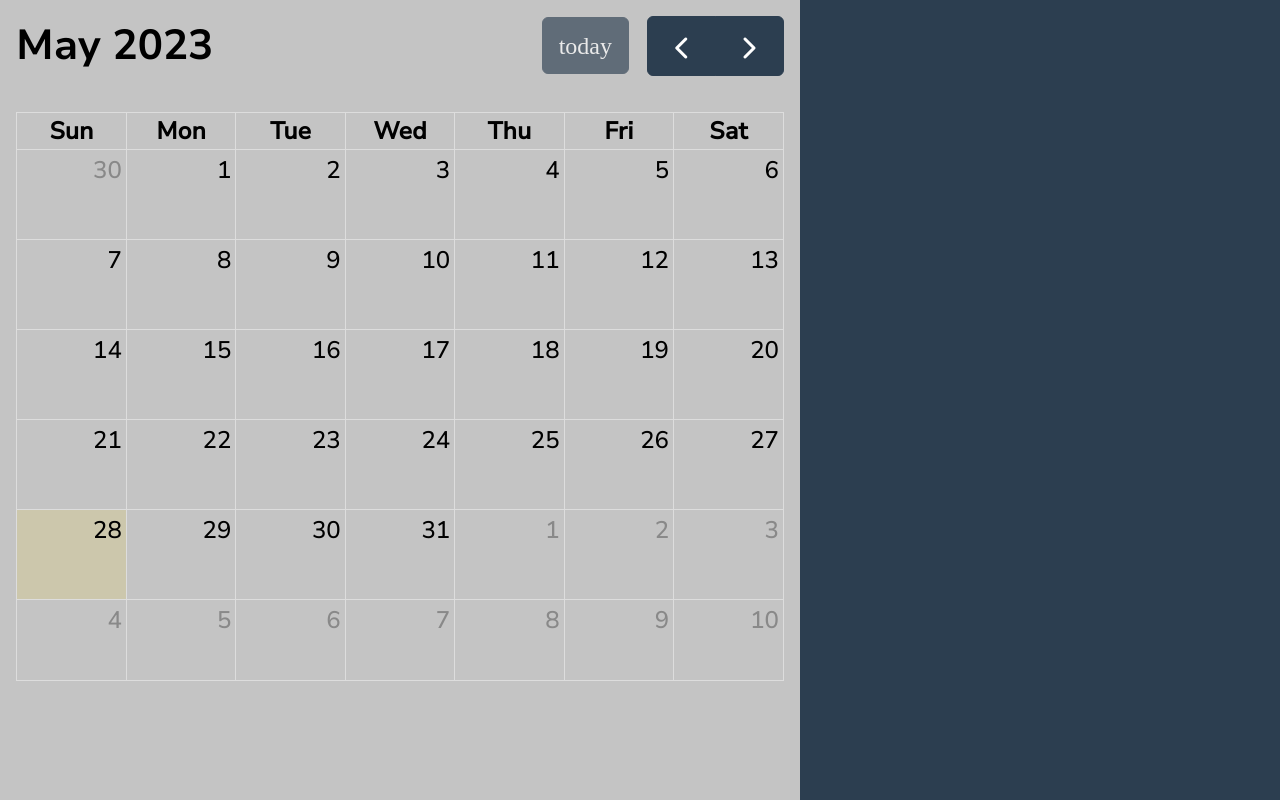
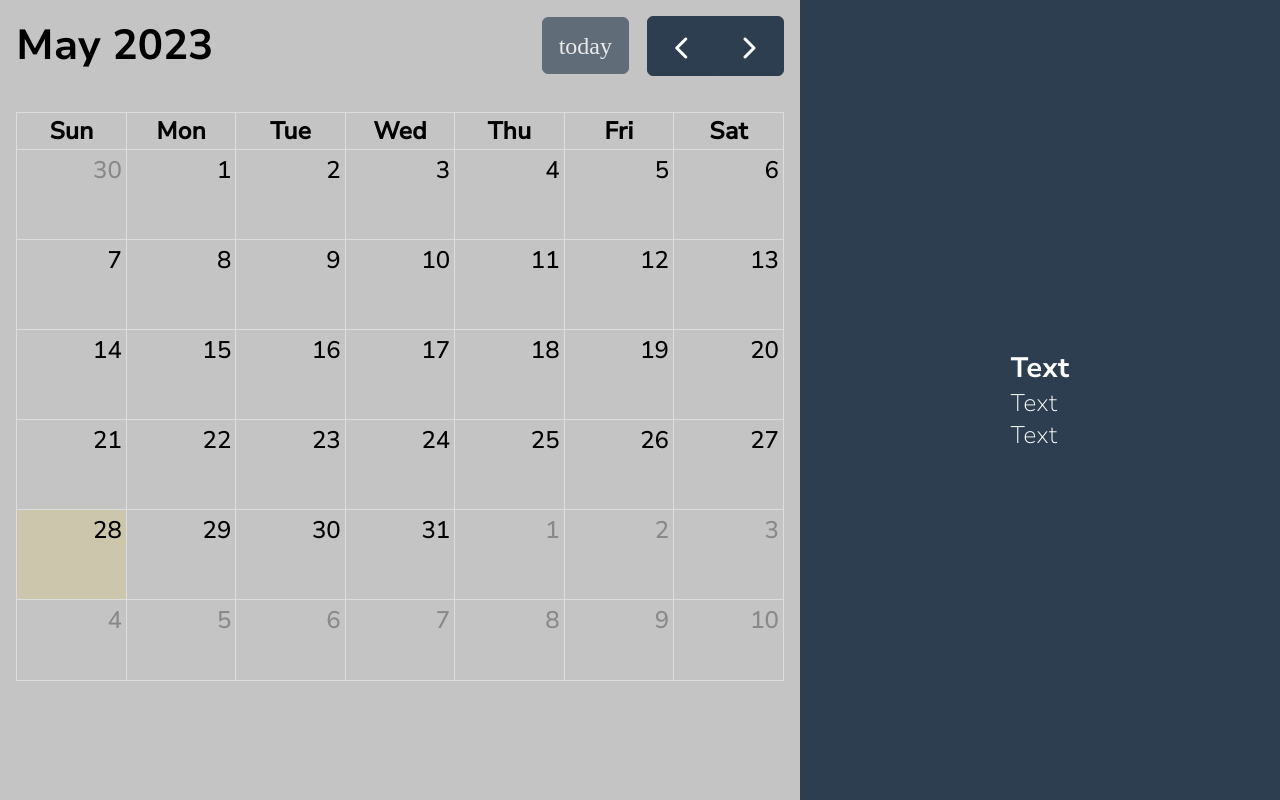
Before and after one commit to Hr-kutsarov/mlt-mern, a React (Create React App) app in the folder client/: page /calendar-view in a window 1280 px wide. Built offline with nearby package versions, Linux system fonts and the light colour scheme; no server answers.

Commit message:
New plugins

```diff
--- a/client/package.json
+++ b/client/package.json
@@ -6,7 +6,9 @@
     "@apollo/client": "^3.7.14",
     "@fullcalendar/core": "^6.1.8",
     "@fullcalendar/daygrid": "^6.1.8",
+    "@fullcalendar/list": "^6.1.8",
     "@fullcalendar/react": "^6.1.8",
+    "@fullcalendar/timegrid": "^6.1.8",
     "@testing-library/jest-dom": "^5.16.5",
     "@testing-library/react": "^13.4.0",
     "@testing-library/user-event": "^13.5.0",
--- a/client/src/components/Body/CalendarView.jsx
+++ b/client/src/components/Body/CalendarView.jsx
@@ -2,6 +2,8 @@ import './CalendarView.css'
 
 import FullCalendar from '@fullcalendar/react' // must go before plugins
 import dayGridPlugin from '@fullcalendar/daygrid' // a plugin!
+import timeGridPlugin from '@fullcalendar/timegrid';
+import listPlugin from '@fullcalendar/list'
 import { useEffect, useState } from 'react'
 import { useQuery } from '@apollo/client'
 import { GET_ALL_DEVLOGS } from '../queries/devlogQueries.js'
@@ -10,8 +12,11 @@ export function CalendarView() {
     const [arr, setArr] = useState([])
     const { loading, error, data } = useQuery(GET_ALL_DEVLOGS, {
         onCompleted: (data) => {
+
+
             let result = []
             for (let el of data.getAllDevlogs) {
+                // setArr([...arr, el])
                 result.push({id: el._id,title: el.title, date: el.created})
             }
             setArr(result)
@@ -21,17 +26,21 @@ export function CalendarView() {
     return (
         <>
             <div id='calendar-view-wrapper'>
-                <section>
+                <section id='Calendar'>
                     <FullCalendar
                     plugins={[ dayGridPlugin ]}
                     initialView="dayGridMonth"
+                    // removes the columns for Sat and Sun
                     // weekends={false}
-                      events={arr}
+                    events={arr}
                     />
                 </section>
                 <section>
                     <article>
-
+                        {/* just to check how this will look like */}
+                        <h1>Text</h1>
+                        <p>Text</p>
+                        <p>Text</p>
                     </article>
                 </section>
             </div>
```
Also changed, not shown: 1 other file (tests, documents, lock files or other folders).
